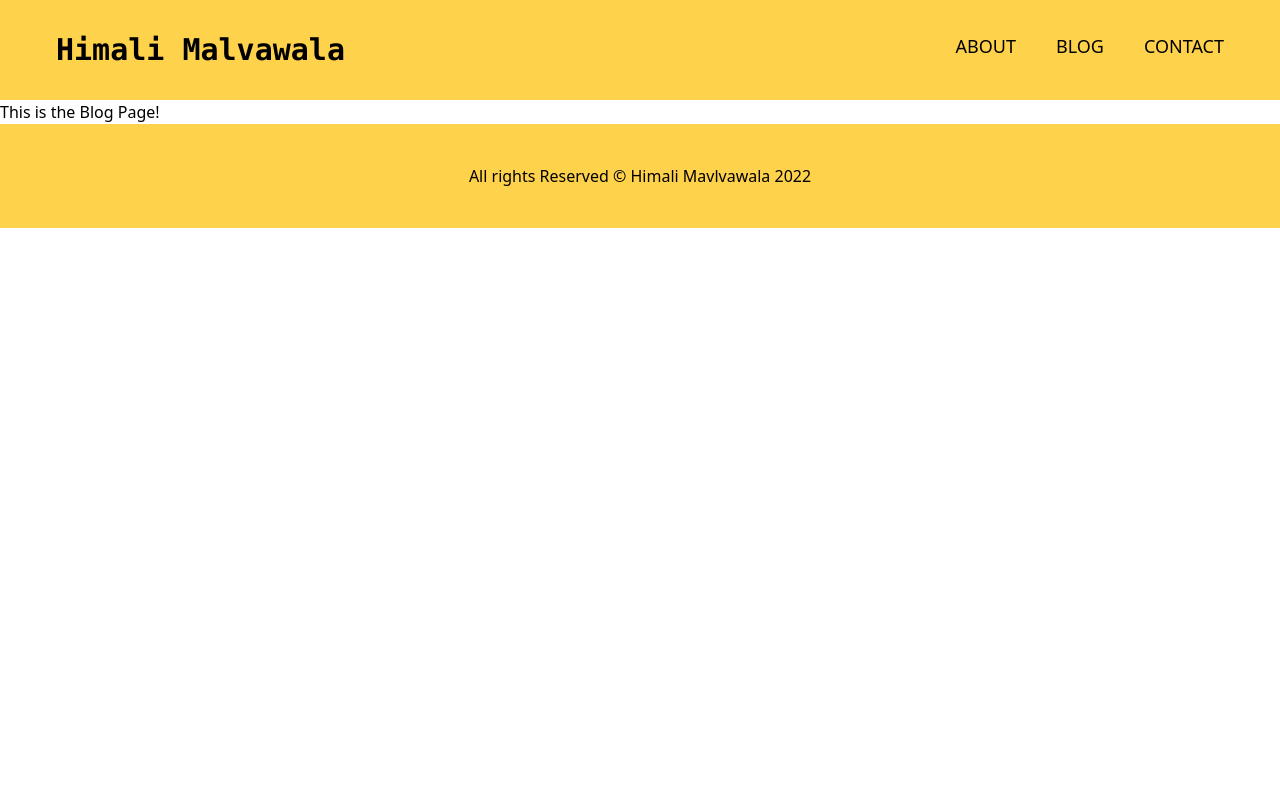
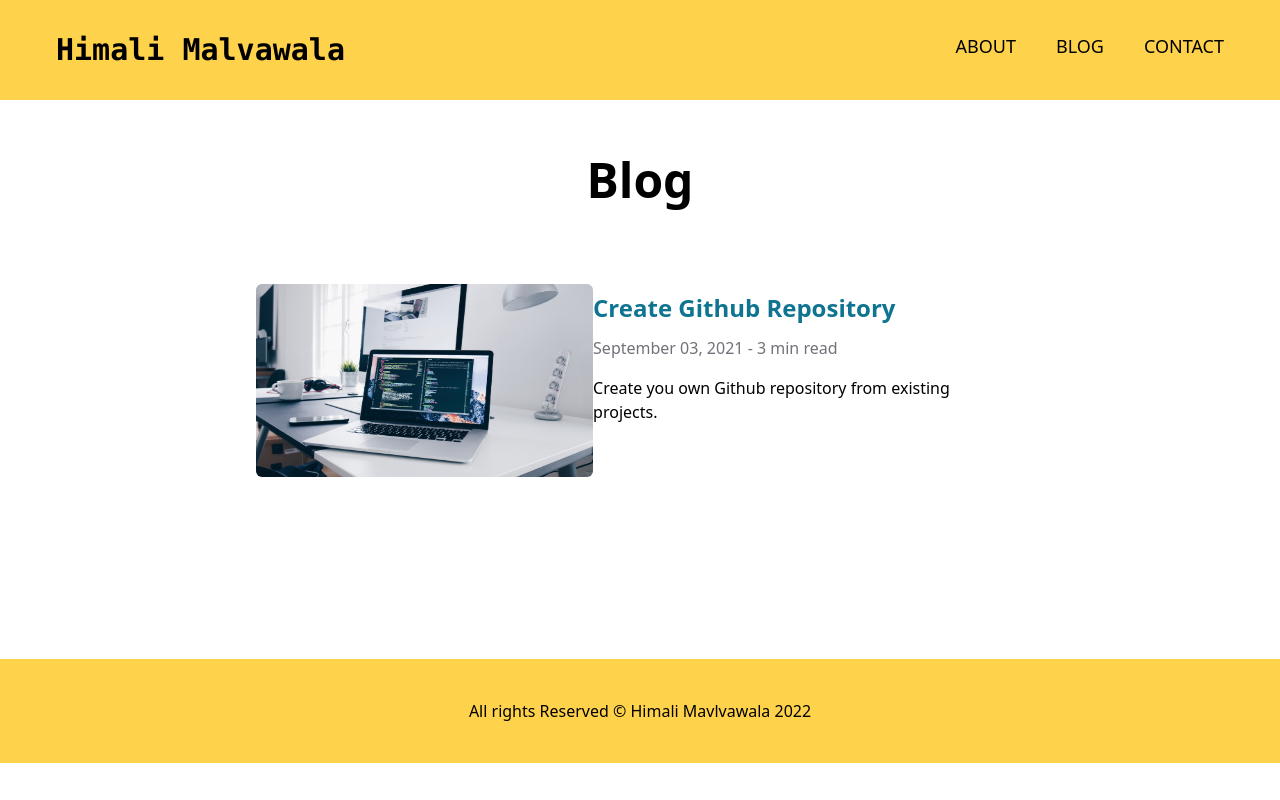
Before and after one commit to Himali-Malvawala/personal-site, a Next.js app: page /blog in a window 1280 px wide. Built offline with nearby package versions, Linux system fonts and the light colour scheme.

Commit message:
add blog page

```diff
--- /dev/null
+++ b/components/BlogItem.js
@@ -0,0 +1,33 @@
+import Image from "next/image";
+
+const BlogItem = (props) => {
+  return (
+    <div className="flex w-7/12 text-center ml-64 mb-44">
+      <div className="flex-auto">
+        <Image
+          width={350}
+          height={200}
+          src={props.image}
+          className="rounded-md"
+        />
+      </div>
+      <div className="flex-auto text-left pt-2">
+        <a
+          className="text-2xl text-cyan-700 font-semibold hover:underline"
+          href="https://himali-malvawala.netlify.app/git-repository/"
+        >
+          {props.title}
+        </a>
+
+        <p className=" text-zinc-500 pt-3">
+          <span>{props.date}</span> - <span>{props.minute}</span>
+        </p>
+        <p className="pt-4 text-base">{props.description}</p>
+      </div>
+    </div>
+  );
+};
+
+export default BlogItem;
+
+// py-8 px-14
--- a/components/Navigation.js
+++ b/components/Navigation.js
@@ -8,7 +8,7 @@ const Navigation = () => {
       </Link>
       <div className="text-lg font-light">
         <Link href="/about">
-          <a className="pr-10 hover:text-white active-li">ABOUT</a>
+          <a className="pr-10 hover:text-white">ABOUT</a>
         </Link>
         <Link href="/blog">
           <a className="pr-10 hover:text-white">BLOG</a>
--- a/pages/blog.js
+++ b/pages/blog.js
@@ -1,9 +1,17 @@
 import Page from "../components/page";
+import BlogItem from "../components/BlogItem";
 
 const Blog = () => {
   return (
     <Page>
-      <h1>This is the Blog Page!</h1>
+      <h1 className="text-center text-5xl font-bold mt-14 mb-20">Blog</h1>
+      <BlogItem
+        image="/images/computer1.jpg"
+        title="Create Github Repository"
+        date="September 03, 2021"
+        minute="3 min read"
+        description="Create you own Github repository from existing projects."
+      />
     </Page>
   );
 };
```
Also changed, not shown: public/images/computer1.jpg (added).
